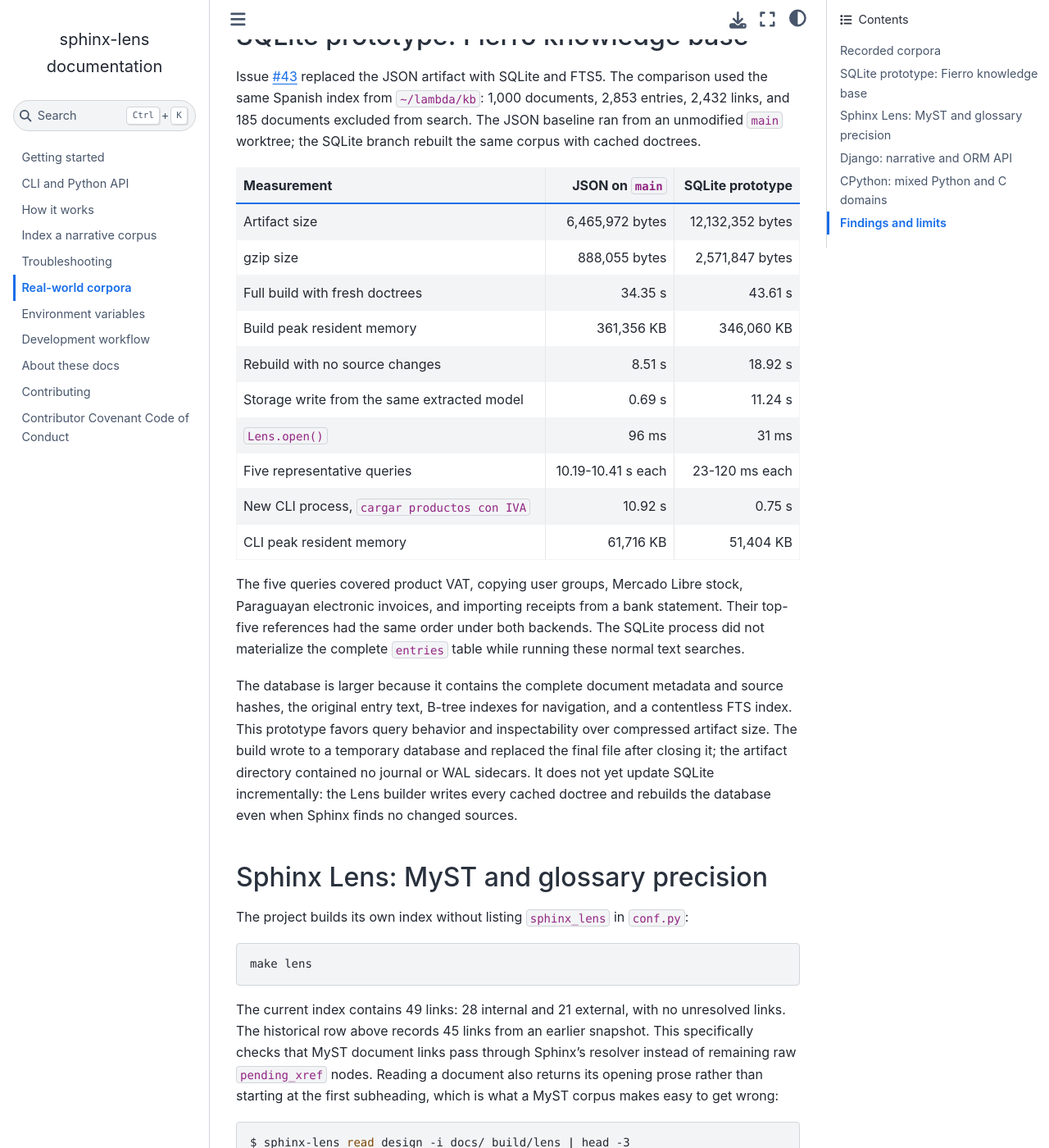
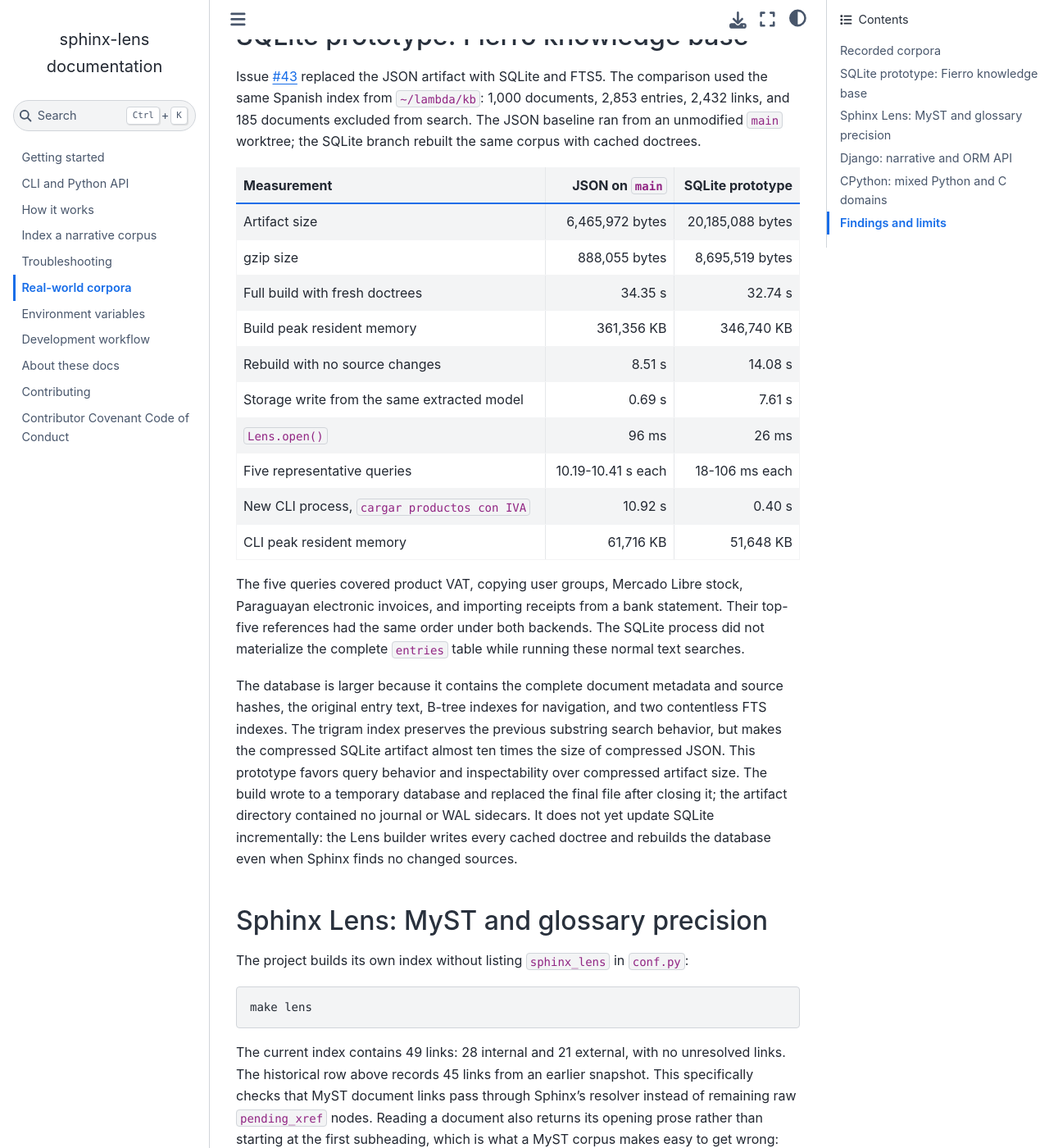
Before and after one commit to mgaitan/sphinx-lens, a Sphinx documentation site: the page built from docs/corpus_evaluation.md, in a window 1280 px wide and 1400 px high, scrolled down 1200 px. Shown: the whole window at 82% size. Built offline with Sphinx 7.4.7 and the Sphinx Book theme 1.1.4, drawn with Linux system fonts in a browser that asks for light colours.

Commit message:
Preserve SQLite search and artifact behavior
Co-authored-by: codex <codex@openai.com>

```diff
--- a/docs/corpus_evaluation.md
+++ b/docs/corpus_evaluation.md
@@ -48,16 +48,16 @@ the SQLite branch rebuilt the same corpus with cached doctrees.
 
 | Measurement | JSON on `main` | SQLite prototype |
 | --- | ---: | ---: |
-| Artifact size | 6,465,972 bytes | 12,132,352 bytes |
-| gzip size | 888,055 bytes | 2,571,847 bytes |
-| Full build with fresh doctrees | 34.35 s | 43.61 s |
-| Build peak resident memory | 361,356 KB | 346,060 KB |
-| Rebuild with no source changes | 8.51 s | 18.92 s |
-| Storage write from the same extracted model | 0.69 s | 11.24 s |
-| `Lens.open()` | 96 ms | 31 ms |
-| Five representative queries | 10.19-10.41 s each | 23-120 ms each |
-| New CLI process, `cargar productos con IVA` | 10.92 s | 0.75 s |
-| CLI peak resident memory | 61,716 KB | 51,404 KB |
+| Artifact size | 6,465,972 bytes | 20,185,088 bytes |
+| gzip size | 888,055 bytes | 8,695,519 bytes |
+| Full build with fresh doctrees | 34.35 s | 32.74 s |
+| Build peak resident memory | 361,356 KB | 346,740 KB |
+| Rebuild with no source changes | 8.51 s | 14.08 s |
+| Storage write from the same extracted model | 0.69 s | 7.61 s |
+| `Lens.open()` | 96 ms | 26 ms |
+| Five representative queries | 10.19-10.41 s each | 18-106 ms each |
+| New CLI process, `cargar productos con IVA` | 10.92 s | 0.40 s |
+| CLI peak resident memory | 61,716 KB | 51,648 KB |
 
 The five queries covered product VAT, copying user groups, Mercado Libre stock,
 Paraguayan electronic invoices, and importing receipts from a bank statement.
@@ -66,13 +66,15 @@ process did not materialize the complete `entries` table while running these
 normal text searches.
 
 The database is larger because it contains the complete document metadata and
-source hashes, the original entry text, B-tree indexes for navigation, and a
-contentless FTS index. This prototype favors query behavior and inspectability
-over compressed artifact size. The build wrote to a temporary database and
-replaced the final file after closing it; the artifact directory contained no
-journal or WAL sidecars. It does not yet update SQLite incrementally: the Lens
-builder writes every cached doctree and rebuilds the database even when Sphinx
-finds no changed sources.
+source hashes, the original entry text, B-tree indexes for navigation, and two
+contentless FTS indexes. The trigram index preserves the previous substring
+search behavior, but makes the compressed SQLite artifact almost ten times the
+size of compressed JSON. This prototype favors query behavior and
+inspectability over compressed artifact size. The build wrote to a temporary
+database and replaced the final file after closing it; the artifact directory
+contained no journal or WAL sidecars. It does not yet update SQLite
+incrementally: the Lens builder writes every cached doctree and rebuilds the
+database even when Sphinx finds no changed sources.
 
 ## Sphinx Lens: MyST and glossary precision
 
```
Also changed, not shown: docs/reference.md (+8 -6 lines), 2 other files.
